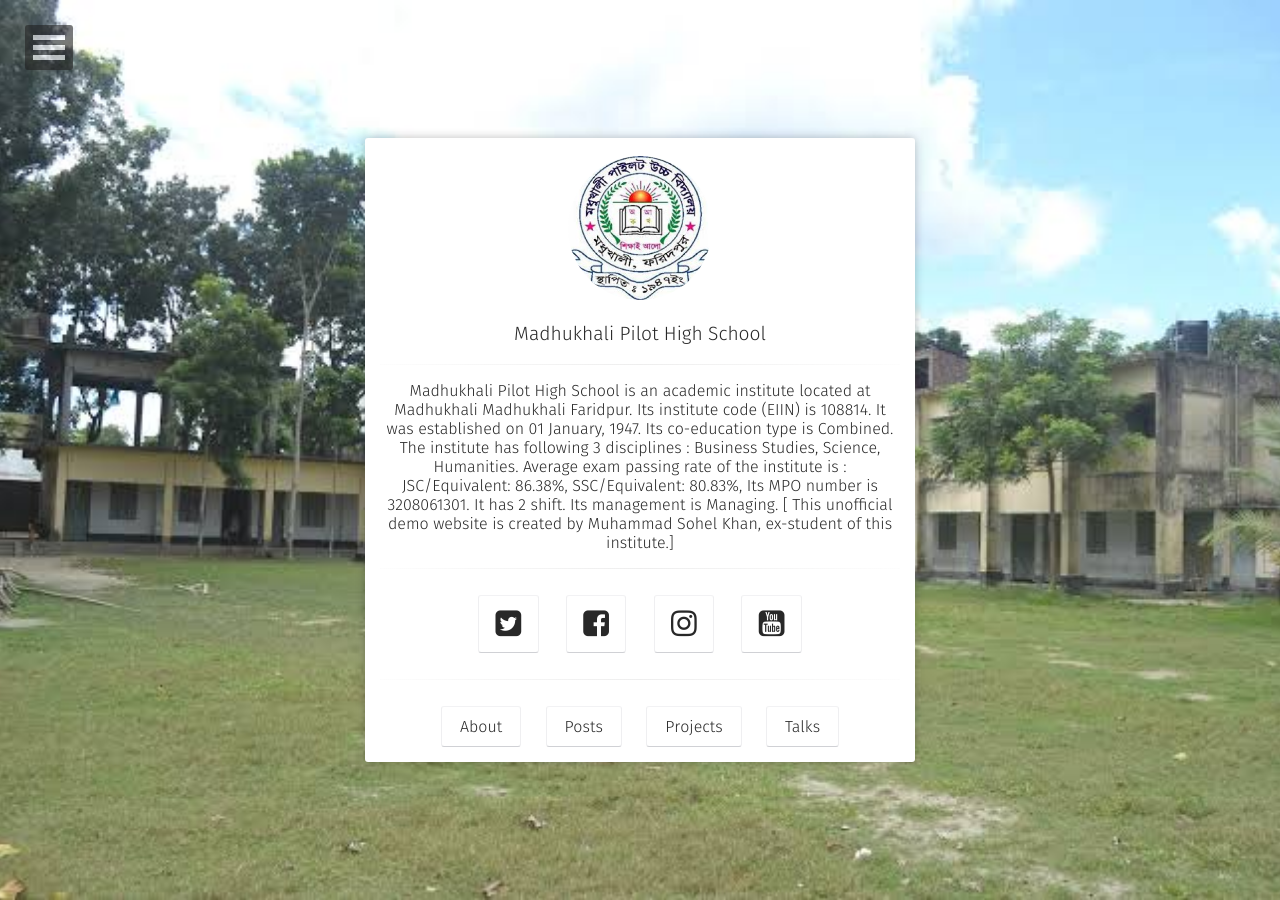
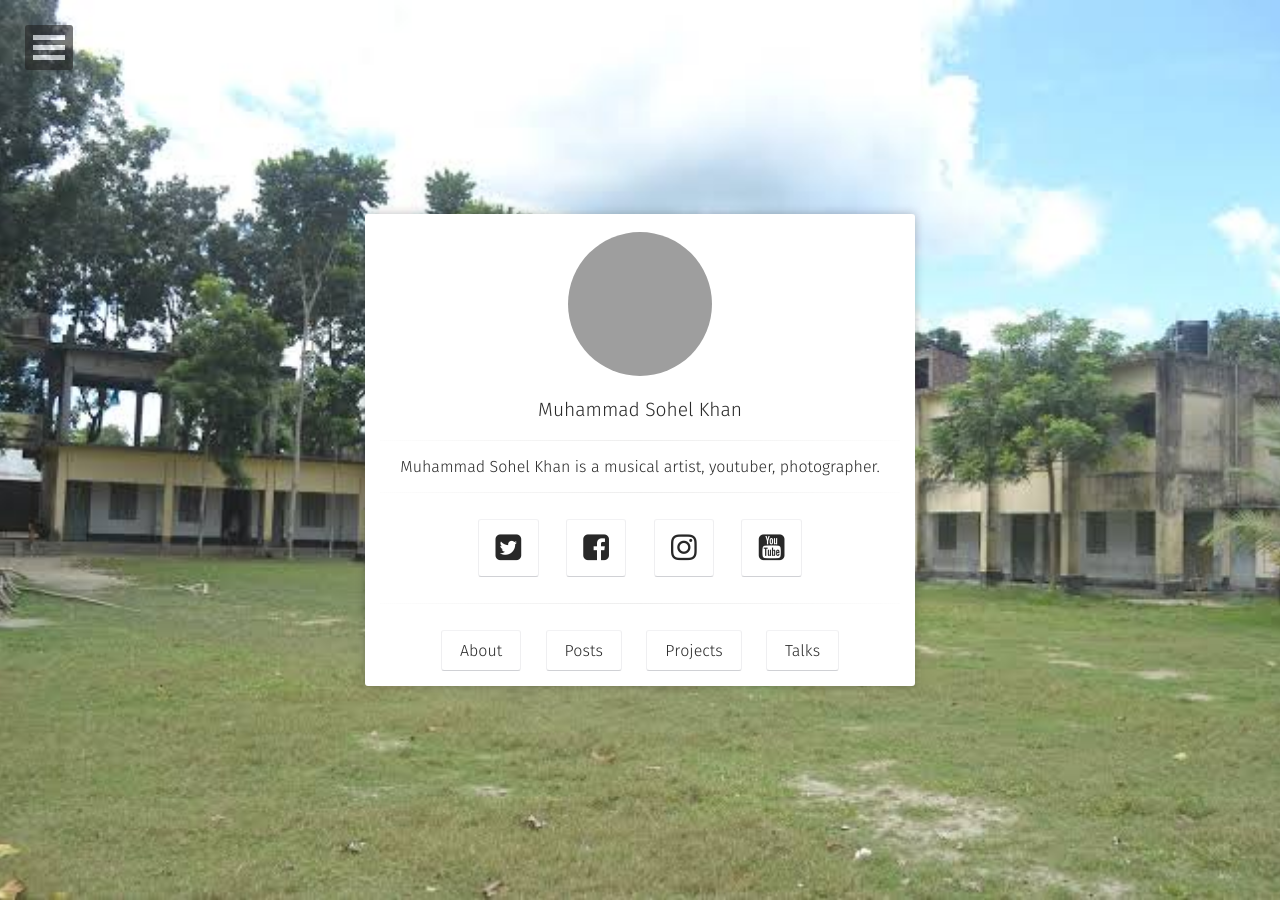
Before and after one commit to sohelkhanzz/mphs-edu.github.io, a Jekyll site: the page built from index.html, in a window 1280 px wide. Built offline with Jekyll 4.4.1, drawn with Linux system fonts in a browser that asks for light colours; nearby versions of some CDN libraries; some web fonts are replaced; a style sheet for code colours, icons or effects is not loaded; grey boxes are pictures that could not be loaded.

Commit message:
Update _config.yml

```diff
--- a/_config.yml
+++ b/_config.yml
@@ -1,14 +1,14 @@
 # Site
-title:              Madhukhali Pilot High School
-bio:                'Madhukhali Pilot High School is an academic institute located at Madhukhali Madhukhali Faridpur. Its institute code (EIIN) is 108814. It was established on 01 January, 1947. Its co-education type is Combined. The institute has following 3 disciplines : Business Studies, Science, Humanities. Average exam passing rate of the institute is : JSC/Equivalent: 86.38%, SSC/Equivalent: 80.83%, Its MPO number is 3208061301. It has 2 shift. Its management is Managing. [ This unofficial demo website is  created by Muhammad Sohel Khan, ex-student of this institute.]'
-description:        "Madhukhali Pilot High School is an academic institute located at Madhukhali Madhukhali Faridpur. Its institute code (EIIN) is 108814. It was established on 01 January, 1947. Its co-education type is Combined. The institute has following 3 disciplines : Business Studies, Science, Humanities. Average exam passing rate of the institute is : JSC/Equivalent: 86.38%, SSC/Equivalent: 80.83%, Its MPO number is 3208061301. It has 2 shift. Its management is Managing. [ This unofficial demo website is  created by Muhammad Sohel Khan, ex-student of this institute.]"
+title:              Muhammad Sohel Khan
+bio:                'Muhammad Sohel Khan is a musical artist, youtuber, photographer.'
+description:         "Muhammad Sohel Khan is a bangladeshi singer. He is also a photographer, youtuber, content creator, songwriter."
 reading_time:       true
 words_per_minute:   200
-logo:               'assets/img/mphs.jpg'
+logo:               'assets/img/sohel2.jpg'
 background:         'assets/img/back.jpeg'
 tiled_bg:           false   # Set this true if you want to tile your background image, otherwise it will be covered
 locale:             en_UK
-url:                https://mphs-edu.github.io
+url:                https://newsbd.github.io
 
 # Jekyll
 permalink:          /:title/
```
